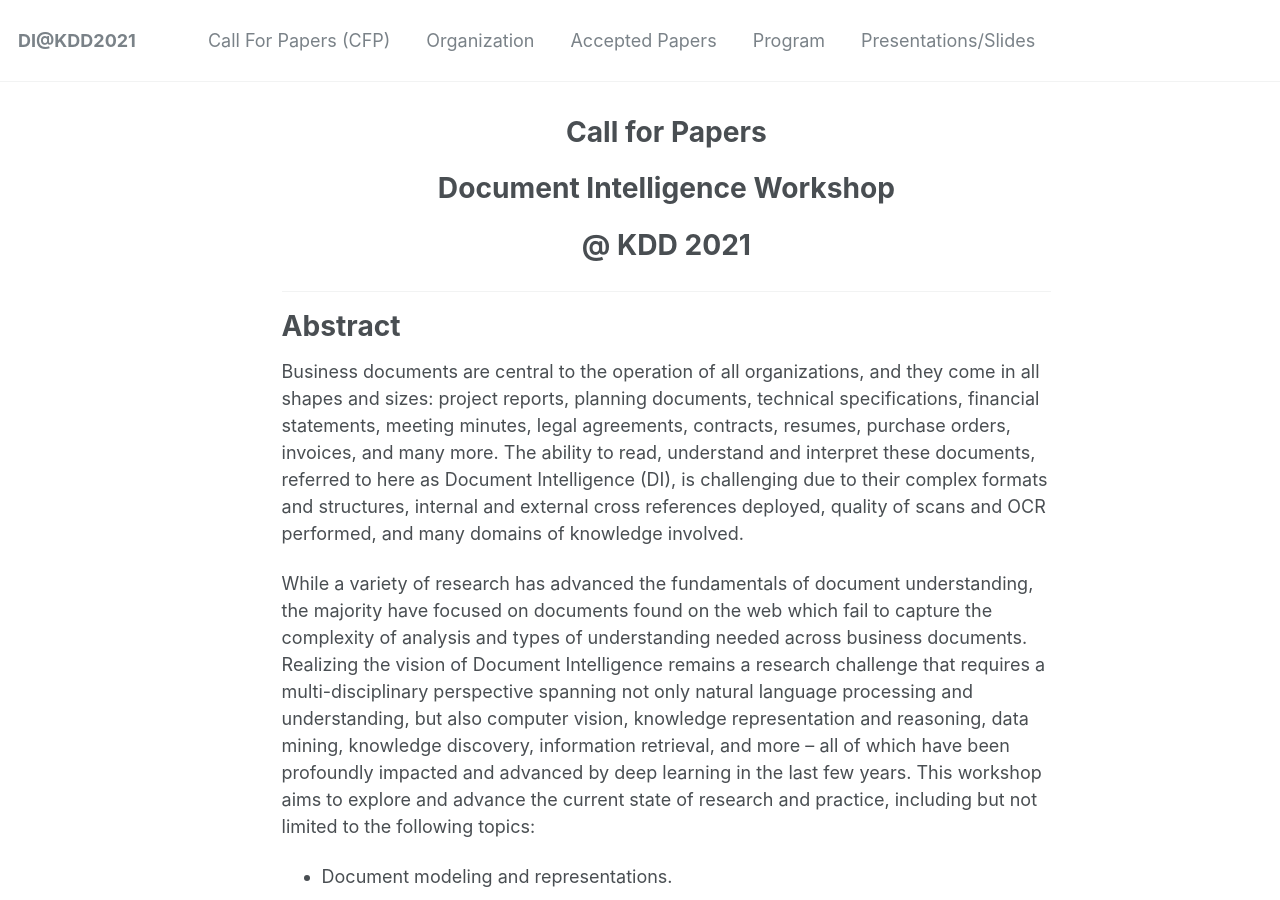
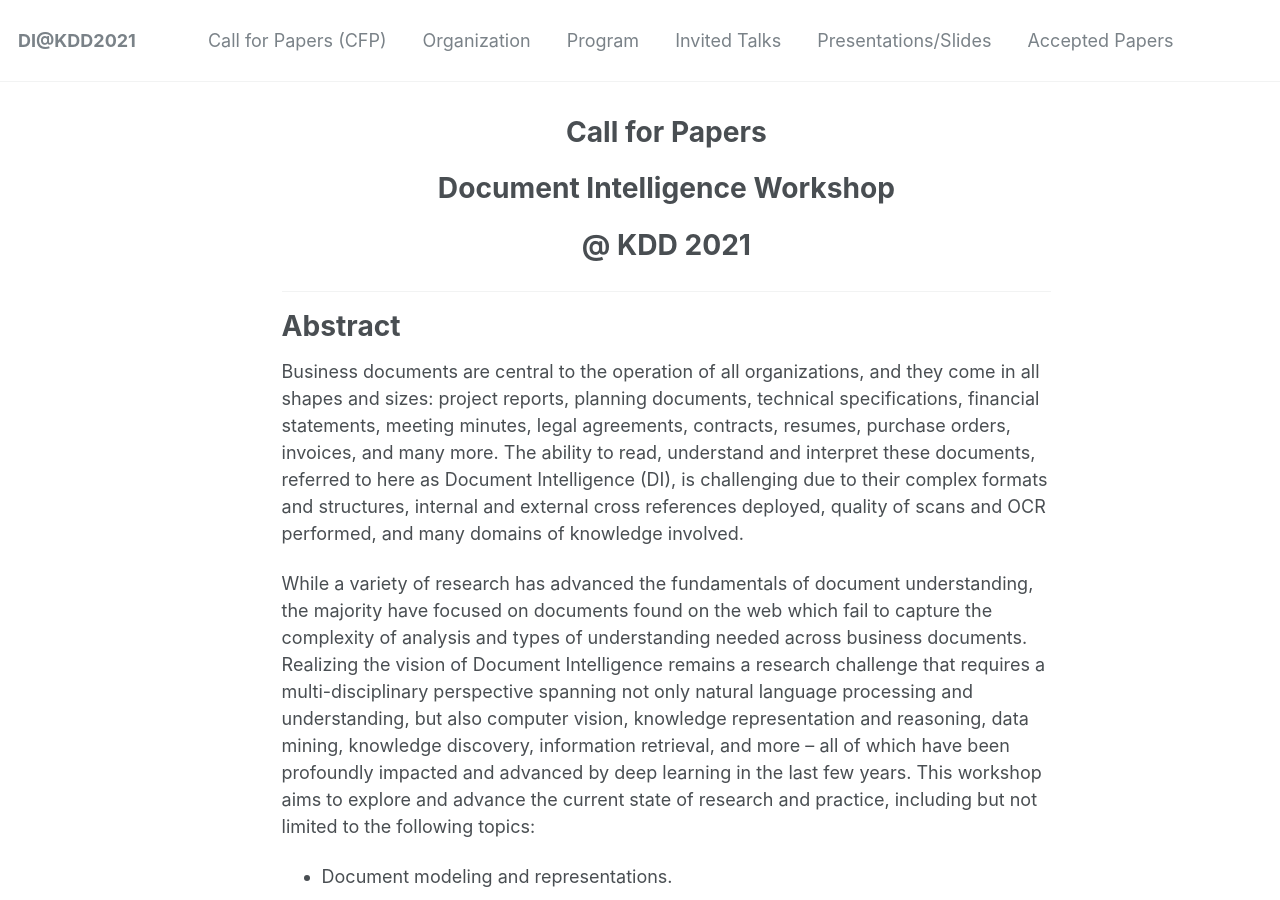
Before and after one commit to document-intelligence/DI-2022, a Jekyll site: the page built from _pages/cfp.md, in a window 1280 px wide and 900 px high. Built offline with Jekyll 4.4.1, drawn with Linux system fonts in a browser that asks for light colours.

Commit message:
updating navigation bar

```diff
--- a/_data/navigation.yml
+++ b/_data/navigation.yml
@@ -1,16 +1,18 @@
 # main links links
 main:
-  - title: "Call For Papers (CFP)"
+  - title: "Call for Papers (CFP)"
     url: /cfp/
 
   - title: "Organization"
     url: /organization/
 
-  - title: "Accepted Papers"
-    url: /papers/
-
   - title: "Program"
     url: /program/
 
+  - title: "Invited Talks"
+    url: /talks/
   - title: "Presentations/Slides"
     url: /slides/
+
+  - title: "Accepted Papers"
+    url: /papers/
```
